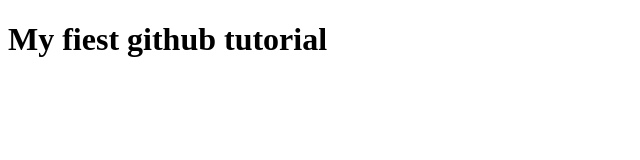
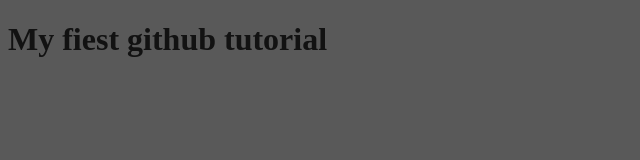
Before and after one commit to Anasurim/gitthub-tutorial, a plain HTML site: page index.html in a window 1280 px wide. Shown: the whole page, without its empty margins (0-640 px from the left). Drawn offline with Linux system fonts and the light colour scheme.

Commit message:
Update index.html

```diff
--- a/index.html
+++ b/index.html
@@ -4,6 +4,7 @@
     <meta charset="UTF-8" />
     <meta http-equiv="X-UA-Compatible" content="IE=edge" />
     <meta name="viewport" content="width=device-width, initial-scale=1.0" />
+    <link rel="stylesheet" href="style/styles.css" />
     <title>Git Rules</title>
   </head>
   <body>
```
